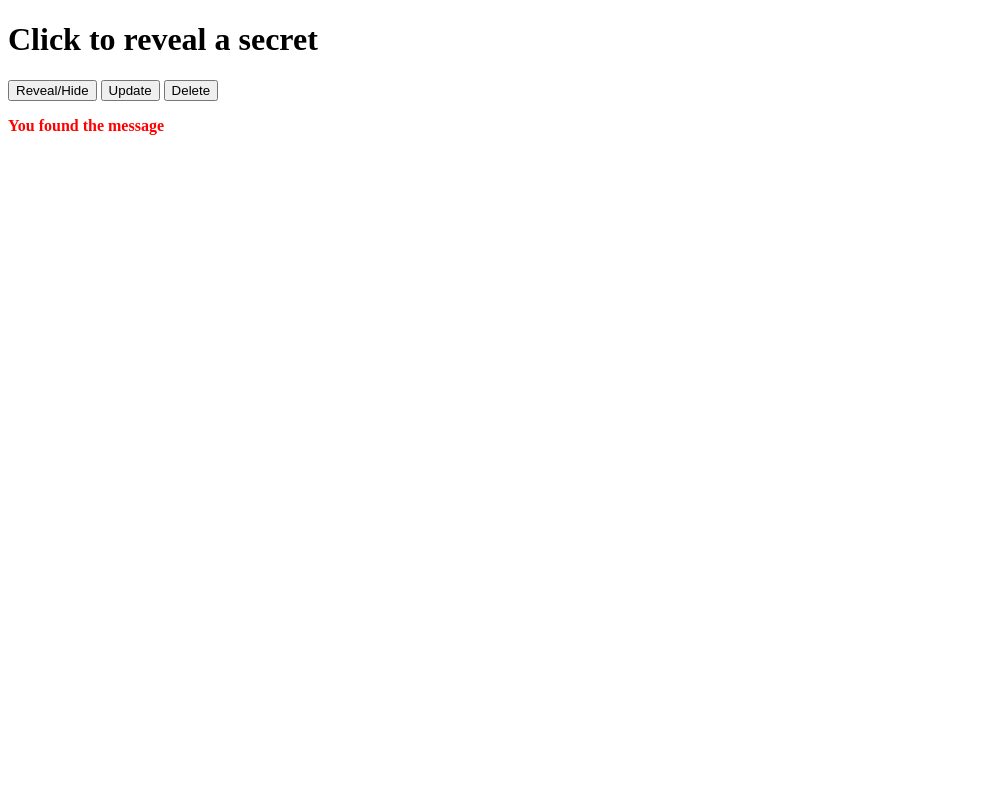
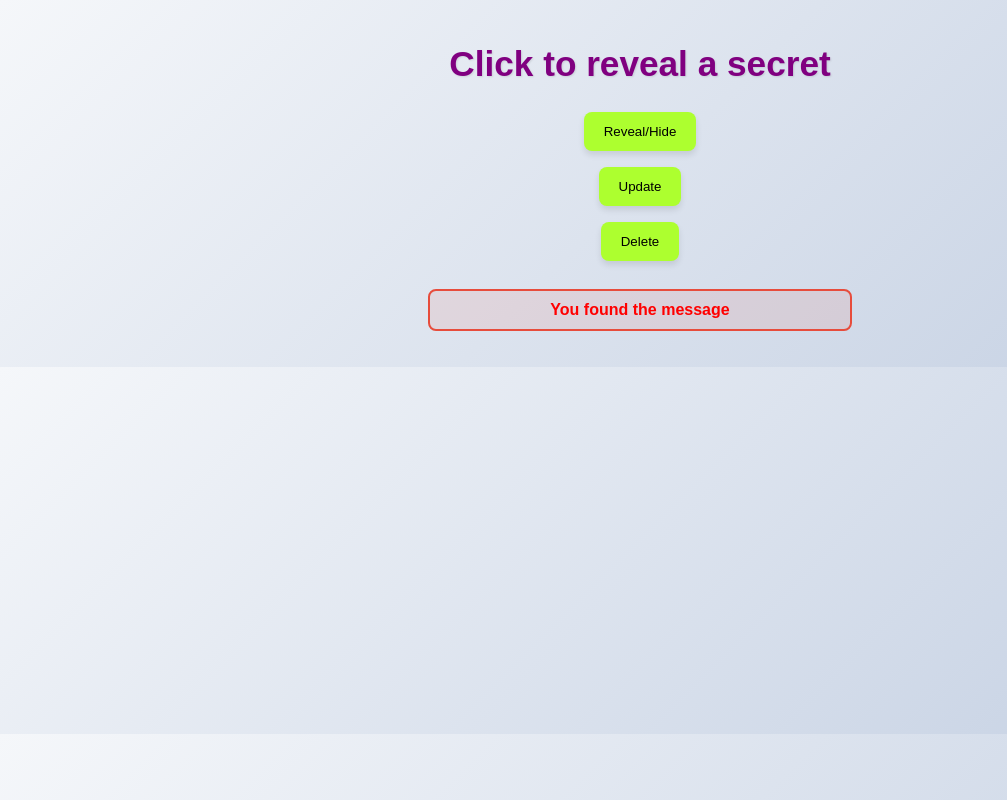
Before and after one commit to div1005/work, a plain HTML site: page index.html in a window 1280 px wide. Both pictures are taken after a click on the button "Reveal/Hide". Shown: the whole page, without its empty margins (0-1007 px from the left). Drawn offline with Linux system fonts and the light colour scheme.

Commit message:
second commit

```diff
--- a/index.html
+++ b/index.html
@@ -4,6 +4,7 @@
   <meta charset="UTF-8">
   <meta name="viewport" content="width=device-width, initial-scale=1.0">
   <title>Document</title>
+  <link rel="stylesheet" href="style.css">
 </head>
 <body>
 
--- /dev/null
+++ b/style.css
@@ -0,0 +1,55 @@
+    body {
+      font-family: Arial, sans-serif;
+      background: linear-gradient(135deg, #f5f7fa 0%, #c3cfe2 100%);
+      margin: 0;
+      padding: 20px;
+      display: flex;
+      flex-direction: column;
+      align-items: center;
+    }
+
+    h1 {
+      color: purple;
+      margin-bottom: 20px;
+      text-shadow: 1px 1px 2px rgba(0,0,0,0.1);
+      font-size: 2.2rem;
+    }
+
+    button {
+      background-color: greenyellow;
+      color: black;
+      border: none;
+      border-radius: 8px;
+      padding: 12px 20px;
+      margin: 8px;
+      cursor: pointer;
+      transition: all 0.3s ease;
+      box-shadow: 0 4px 6px rgba(0,0,0,0.1);
+    }
+
+    button:hover {
+      background-color: #3498db;
+      transform: translateY(-2px);
+      box-shadow: 0 6px 8px rgba(0,0,0,0.15);
+    }
+
+    #secret {
+      display: none;
+      color: palevioletred;
+      font-weight: bold;
+      margin-top: 20px;
+      padding: 10px;
+      border: 2px solid #e74c3c;
+      border-radius: 8px;
+      background-color: rgba(231, 76, 60, 0.1);
+      width: 100%;
+      max-width: 400px;
+      text-align: center;
+    }
+
+    @media (max-width: 600px) {
+      button {
+        width: 100%;
+        margin: 10px 0;
+      }
+    }
```
Also changed, not shown: work.js (deleted, +0 -42 lines).
